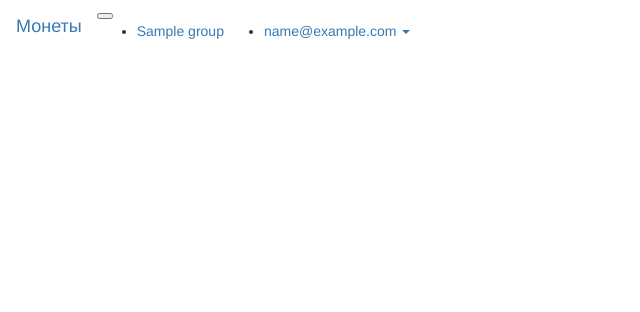
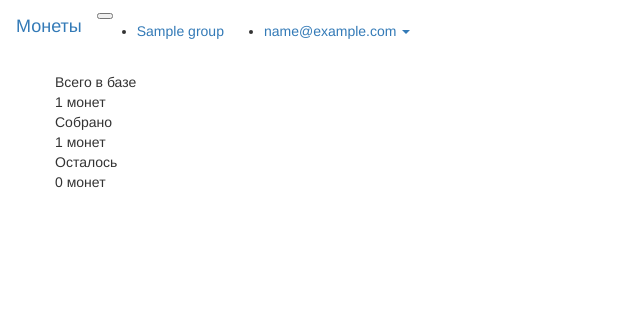
Before and after one commit to GingerTe/coins, a Flask app: page / in a window 1280 px wide. Shown: the top 312 px of the page, without its empty margins (0-640 px from the left). Run offline with Flask 2, Linux system fonts and the light colour scheme; a user stored in the database is signed in; tables that the repository leaves empty hold one stand-in row (values such as "Sample post"); some libraries are stand-ins or nearby versions.

Commit message:
index page

```diff
--- a/app/main/routes.py
+++ b/app/main/routes.py
@@ -42,7 +42,8 @@ def get_main_groups():
 @main.route('/')
 @login_required
 def index():
-    return render_template('index.html')
+    return render_template('index.html', total=Coin.query.count(),
+                           collected=Coin.query.filter_by(is_got=True).count())
 
 
 @main.route('/coins/<int:group_id>/', methods=['GET', 'POST'])
--- a/app/templates/index.html
+++ b/app/templates/index.html
@@ -4,31 +4,28 @@
 {% block title %}Монеты{% endblock %}
 
 {% block page_content %}
-{#<div class="page-header">
-    <h1>Hello, {% if current_user.is_authenticated %}{{ current_user.username }}{% else %}Stranger{% endif %}!</h1>
-</div>#}
-{#<div>#}
-{#    {% if current_user.can(Permission.WRITE) %}#}
-{#    {{ wtf.quick_form(form) }}#}
-{#    {% endif %}#}
-{#</div>#}
-{#<div class="post-tabs">#}
-{#    <ul class="nav nav-tabs">#}
-{#        <li{% if not show_followed %} class="active"{% endif %}><a href="{{ url_for('.show_all') }}">All</a></li>#}
-{#        {% if current_user.is_authenticated %}#}
-{#        <li{% if show_followed %} class="active"{% endif %}><a href="{{ url_for('.show_followed') }}">Followers</a></li>#}
-{#        {% endif %}#}
-{#    </ul>#}
-{#    {% include '_posts.html' %}#}
-{#</div>#}
-{% if pagination %}
-<div class="pagination">
-    {{ macros.pagination_widget(pagination, '.index') }}
-</div>
-{% endif %}
+    <div class="row">
+        <div class="col-8">
+            Всего в базе
+        </div>
+        <div class="col-4">
+            {{ total }} монет
+        </div>
+    </div>
+    <div class="row">
+        <div class="col-8">
+            Собрано
+        </div>
+        <div class="col-4">
+            {{ collected }} монет
+        </div>
+    </div>
+    <div class="row">
+        <div class="col-8">
+            Осталось
+        </div>
+        <div class="col-4">
+            {{ total - collected }} монет
+        </div>
+    </div>
 {% endblock %}
-{##}
-{#{% block scripts %}#}
-{#{{ super() }}#}
-{#{{ pagedown.include_pagedown() }}#}
-{#{% endblock %}#}
```
